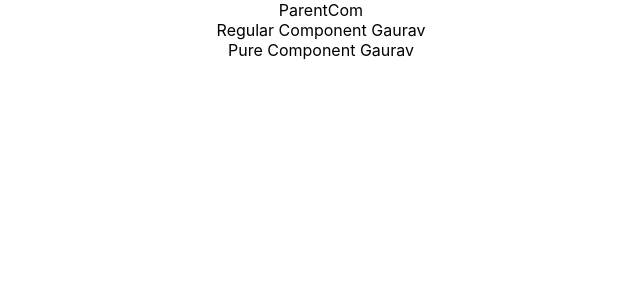
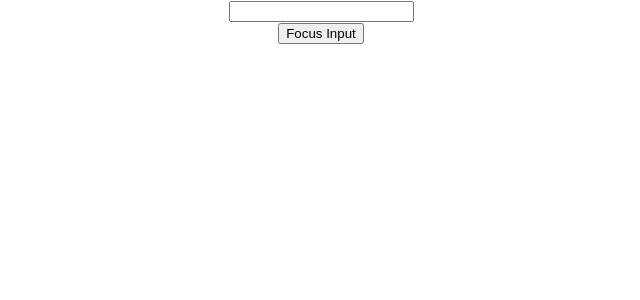
Before and after one commit to gauravgupta799/reactPractice, a React (Create React App) app: page / in a window 1280 px wide. Shown: the top 300 px of the page, without its empty margins (319-959 px from the left). Built offline with nearby package versions, Linux system fonts and the light colour scheme; the HTML template or start-up script is replaced by a standard one.

Commit message:
ForwardRef

```diff
--- a/src/App.js
+++ b/src/App.js
@@ -1,6 +1,7 @@
 import React, {createContext} from 'react';
 import './App.css';
-import ParentCom from './PureComp/ParentCom';
+import FRParentInput from './ForwardRef/FRParentInput';
+// import ParentCom from './PureComp/ParentCom';
 // import ChildA from "./Components/ChildA";
 // import UseCallback from './UseCallback';
 // import UseMemo from "./UseMemo";
@@ -31,7 +32,8 @@
       {/* <UseEffect /> */}
       {/* <ControlledComponent /> */}
       {/* <UncotrolledComponent/> */}
-      <ParentCom/>
+      {/* <ParentCom/> */}
+      <FRParentInput/>
     </div>
   );
 }
--- /dev/null
+++ b/src/ForwardRef/FRInput.js
@@ -0,0 +1,11 @@
+import React from 'react'
+
+const FRInput = React.forwardRef((props, ref)=> {
+  return (
+    <div>
+        <input type="text" ref={ref}/>
+    </div>
+  )
+})
+
+export default FRInput
--- /dev/null
+++ b/src/ForwardRef/FRParentInput.js
@@ -0,0 +1,25 @@
+import React, { Component } from 'react'
+import FRInput from './FRInput'
+
+class FRParentInput extends Component {
+    constructor(props) {
+        super(props)
+       this.inputRef = React.createRef();
+    }
+
+    clickHandler=()=>{
+        this.inputRef.current.focus();
+        this.inputRef.current.style.color= "blue";
+    }
+
+    render() {
+        return (
+            <div>
+                <FRInput ref={this.inputRef}/>
+                <button onClick={this.clickHandler}>Focus Input</button>
+            </div>
+        )
+    }
+}
+
+export default FRParentInput
```
